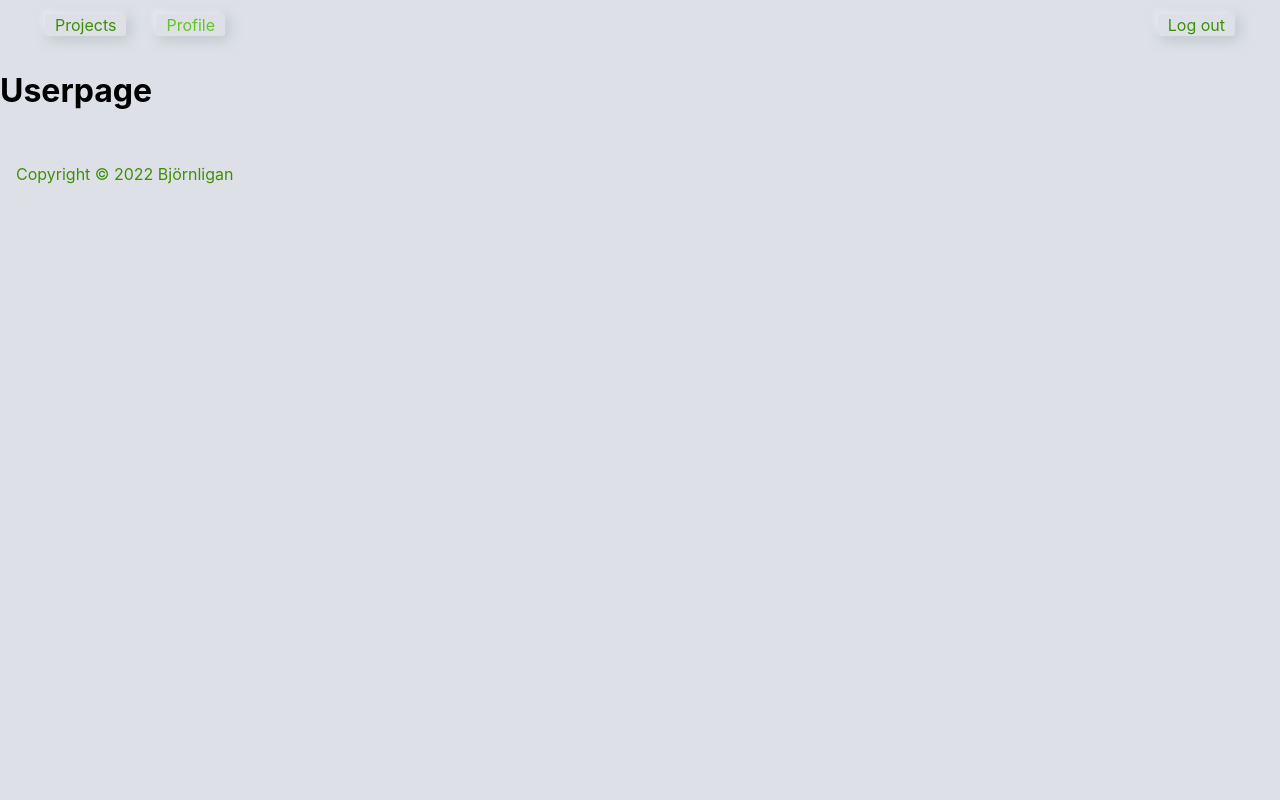
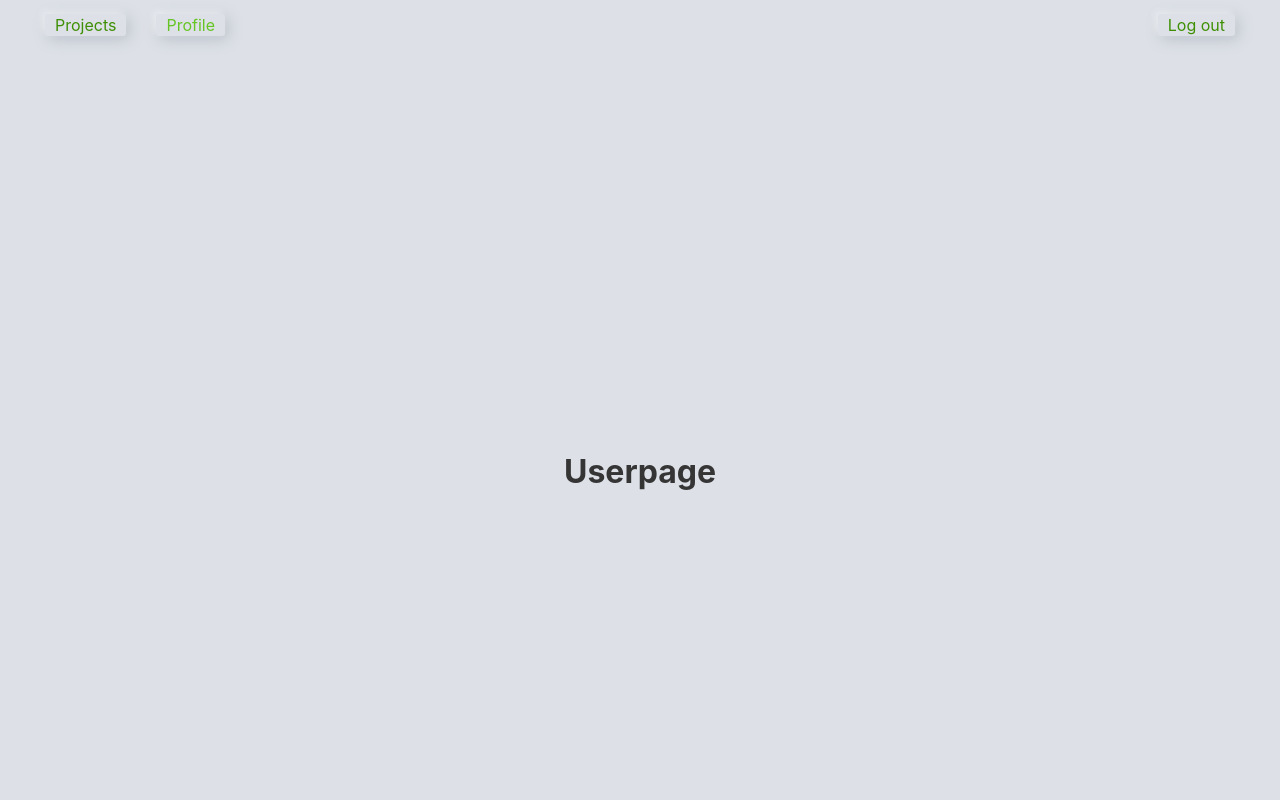
Before and after one commit to kiamelJ/bjornligan, a Next.js app: page /userpage in a window 1280 px wide. Shown: the top 800 px of the page. Built offline with nearby package versions, Linux system fonts and the light colour scheme.

Commit message:
Footer i botten

```diff
--- a/components/UserPage.js
+++ b/components/UserPage.js
@@ -1,7 +1,7 @@
 import React from "react";
 
 const UserPage = () => {
-  return <h1>Userpage</h1>;
+  return <h1 className="main">Userpage</h1>;
 };
 
 export default UserPage;
--- a/styles/Footer.module.css
+++ b/styles/Footer.module.css
@@ -1,7 +1,9 @@
 .footer{
+    display: flex;
     margin-top: 1rem;
     padding: 1rem;
-    position: relative;
+    /* position: relative; */
+    justify-content: center;
     bottom: 0;
     left: 0;
     width: 100%;
```
